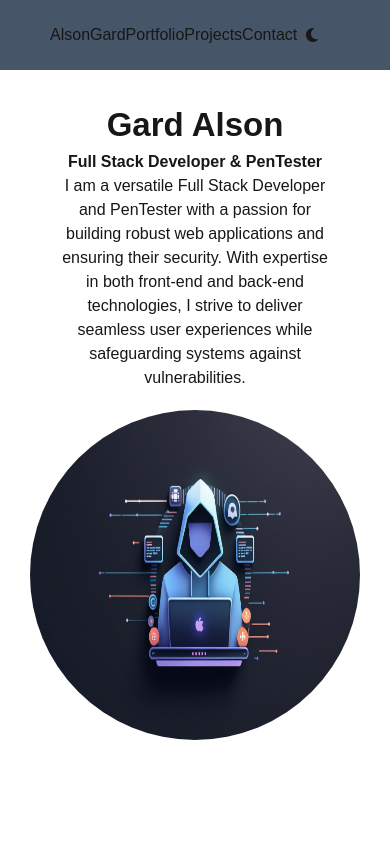
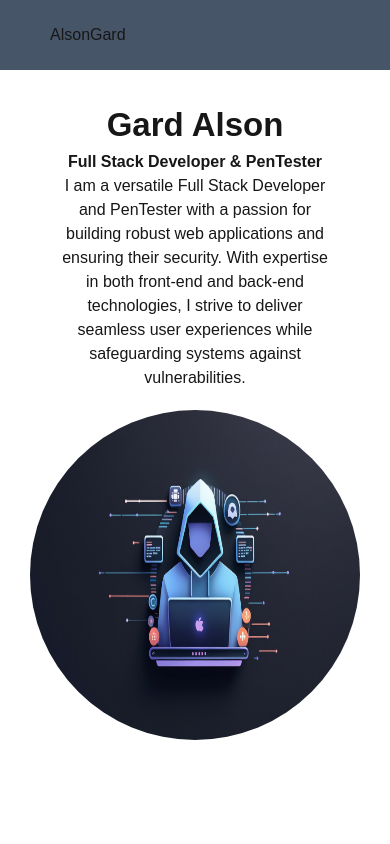
Before and after one commit to alsongard/alsongard, a Next.js app in the folder mydevportfoli/: page / in a window 390 px wide. Shown: the top 844 px of the page. Built offline with nearby package versions, Linux system fonts and the light colour scheme.

Commit message:
header navbar responsive

```diff
--- a/mydevportfoli/app/components/header.tsx
+++ b/mydevportfoli/app/components/header.tsx
@@ -5,11 +5,11 @@ import { FaMoon } from "react-icons/fa6";
 export default function Header()
 {
     return (
-        <header className="myshadow flex flex-row justify-between  bg-slate-600 h-[70px] items-center pl-[50px] pr-[70px]">
+        <header className="myshadow  flex flex-row justify-between  bg-slate-600 h-[70px] items-center pl-[50px] pr-[70px]">
             <h1>AlsonGard</h1>
 
-            <div className="flex  justify-between w-[500px] items-center">
-                <ul className=" flex flex-row justify-between w-[75%] ">
+            <div className="flex bg-sky-500 justify-between w-[500px] items-center max-[750px]:w-[300px]  max-[530px]:hidden ">
+                <ul className=" flex  flex-row justify-between w-[75%] max-w  ">
                     <li>
                         <Link
                             href="/"
```
